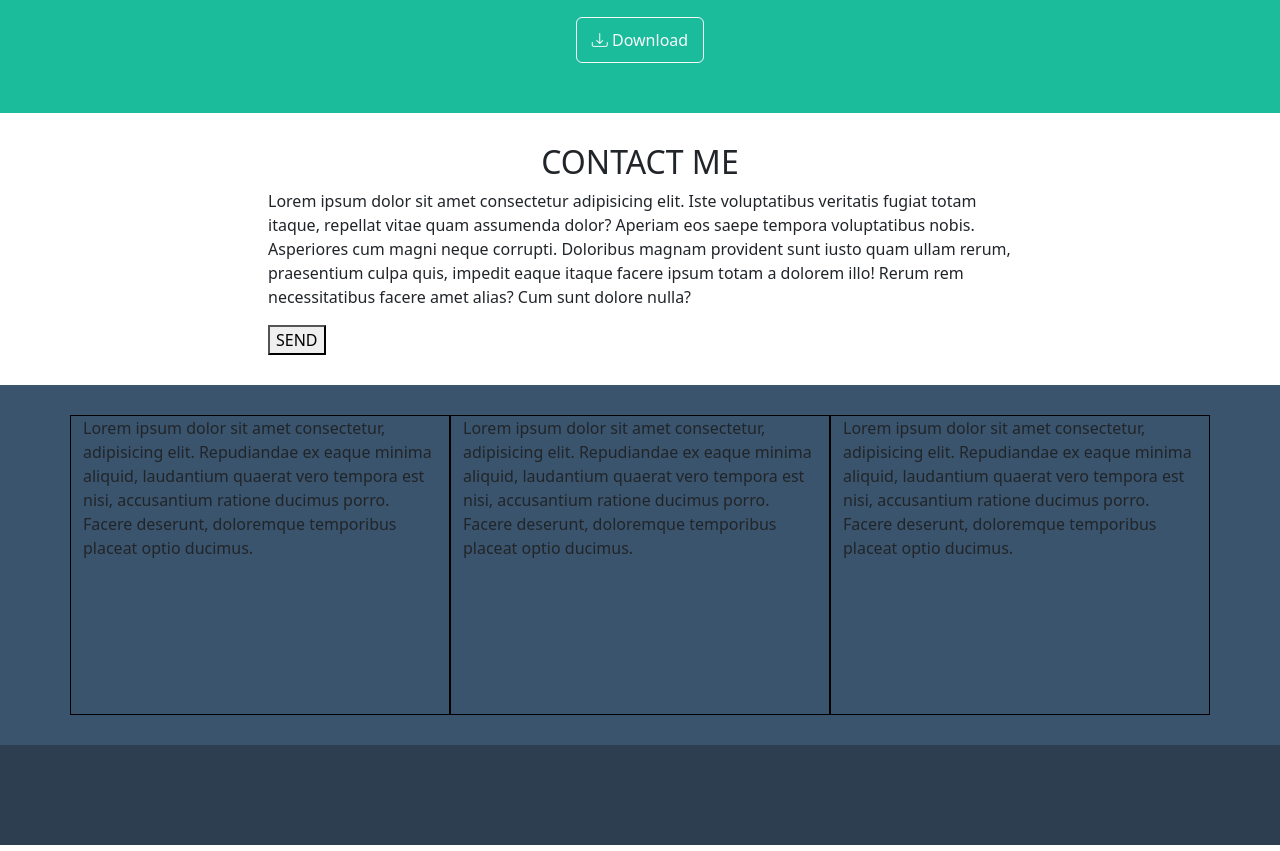
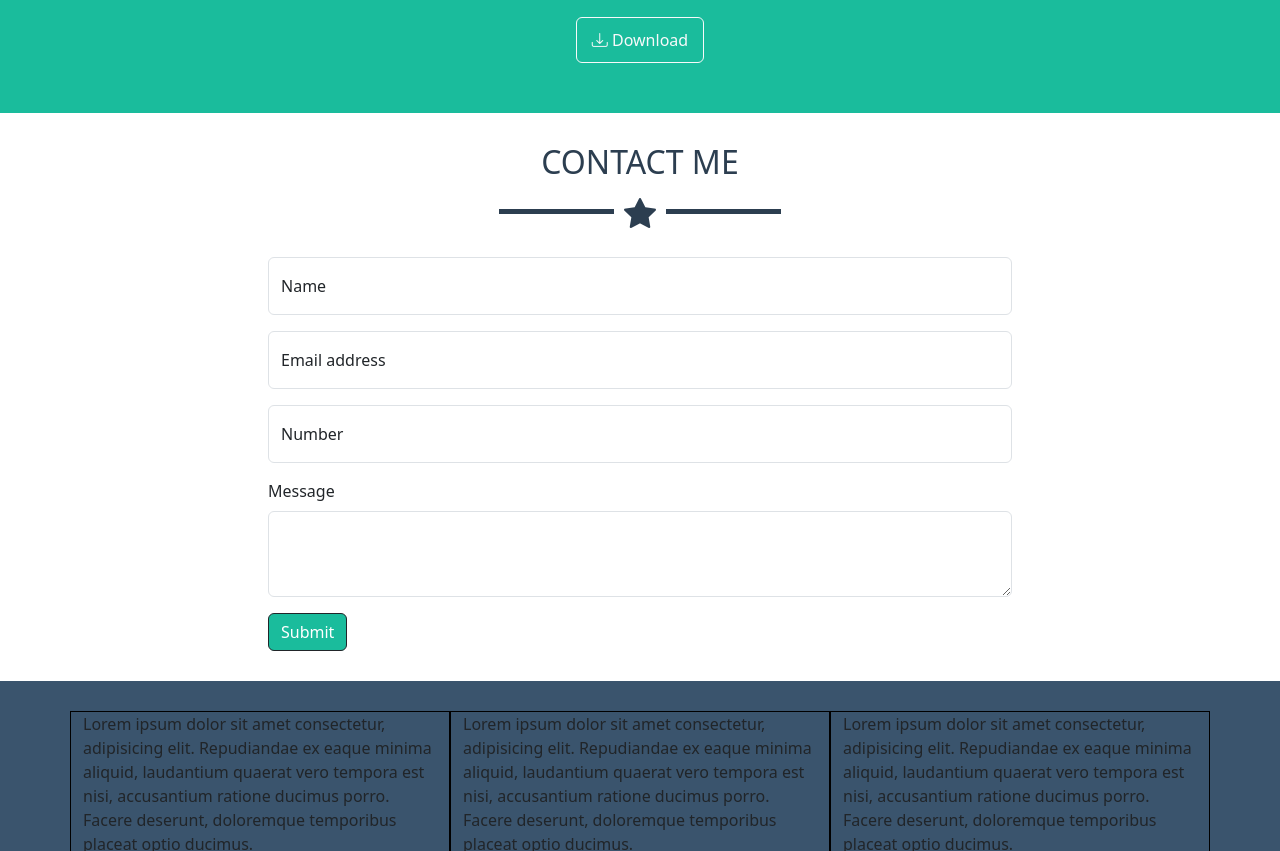
Before and after one commit to GiuseppeArgo/html-css-bootstrap-freelancer, a plain HTML site: page index.html in a window 1280 px wide. Shown: the part 1649-2500 px from the top of the page. Drawn offline with nearby package versions, Linux system fonts and the light colour scheme.

Commit message:
feat: fixed project form section

```diff
--- a/css/style.css
+++ b/css/style.css
@@ -131,6 +131,13 @@ header {
     }
 }
 
+/* form section */
+
+.ms_form-section button {
+    background-color: #1abc9c;
+    color: white;
+}
+
 /* footer */
 
 /* upper footer */
--- a/index.html
+++ b/index.html
@@ -63,7 +63,7 @@
         <!-- portfolio section -->
         <section>
             <div class="container">
-                <h2 class="text-center">PORTFOLIO</h2>
+                <h2 class="text-center ms_text-black">PORTFOLIO</h2>
                 <div class="d-flex ms_star">
                     <div class="ms_line ms_bg-black"></div>
                     <i><i class="bi bi-star-fill ms_star-icon ms_text-black"></i></i>
@@ -128,13 +128,32 @@
         </section>
 
         <!-- form section -->
-        <section>
+        <section class="ms_form-section">
             <div class="ms_container text-center">
-                <h2>CONTACT ME</h2>
+                <h2 class="ms_text-black">CONTACT ME</h2>
+                <div class="d-flex ms_star">
+                    <div class="ms_line ms_bg-black"></div>
+                    <i><i class="bi bi-star-fill ms_star-icon ms_text-black"></i></i>
+                    <div class="ms_line ms_bg-black"></div>
+                </div>
                 <div class="container text-start">
-                    <p>Lorem ipsum dolor sit amet consectetur adipisicing elit. Iste voluptatibus veritatis fugiat totam itaque, repellat vitae quam assumenda dolor? Aperiam eos saepe tempora voluptatibus nobis. Asperiores cum magni neque corrupti.
-                    Doloribus magnam provident sunt iusto quam ullam rerum, praesentium culpa quis, impedit eaque itaque facere ipsum totam a dolorem illo! Rerum rem necessitatibus facere amet alias? Cum sunt dolore nulla?</p>
-                    <button>SEND</button>
+                    <form>
+                        <div class="form-floating mb-3">
+                            <input type="text" class="form-control" id="floatingName" placeholder="Name">
+                            <label for="floatingName">Name</label>
+                        </div>
+                        <div class="form-floating mb-3">
+                            <input type="email" class="form-control" id="floatingInput" placeholder="name@example.com">
+                            <label for="floatingInput">Email address</label>
+                        </div>
+                        <div class="form-floating mb-3">
+                            <input type="number" class="form-control" id="floatingNumber" placeholder="Your Number">
+                            <label for="floatingNumber">Number</label>
+                        </div>
+                        <label for="floatingTextArea">Message</label>
+                        <textarea class="form-control form-floating mb-3 mt-2" id="floatingTextArea" rows="3"></textarea>
+                        <button type="submit" class="btn btn-dark">Submit</button>
+                    </form>
                 </div>
             </div>
         </section>
```
